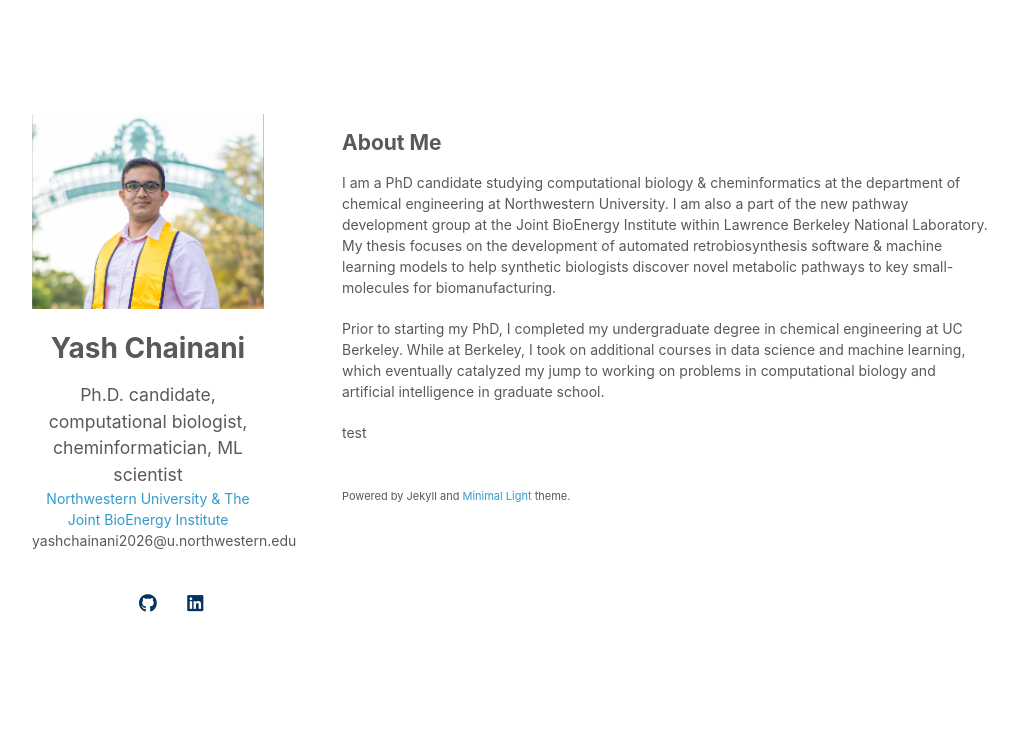
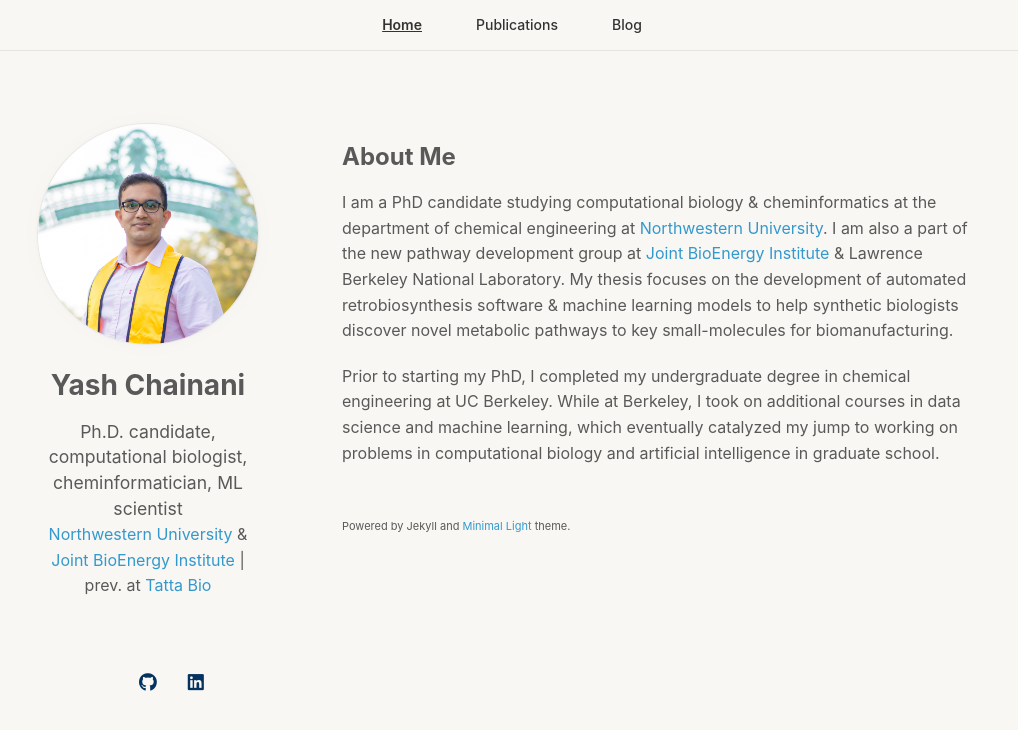
Before and after one commit to yashchainani21/yashchainani21.github.io, a Jekyll site: the page built from index.md, in a window 1280 px wide. Shown: the top 730 px of the page, without its empty margins (128-1146 px from the left). Built offline with Jekyll 4.4.1, drawn with Linux system fonts in a browser that asks for light colours; a style sheet for code colours, icons or effects is not loaded; our own code applies the rules of GitHub Pages for plain Markdown files.

Commit message:
Enhance website design and add navigation
- Add fixed navigation bar with Home, Publications, and Blog pages
- Create Publications and Blog pages with proper routing
- Style avatar image to be perfectly circular with diffused shadow effect
- Change background to warm light beige color (#f9f7f4)
- Remove email from header display for cleaner look
- Add hyperlinks to institutions (Northwestern, JBEI, Tatta Bio)
- Improve typography with larger font sizes (16px) and better spacing
- Optimize layout with minimal spacing between navigation and content
- Remove test content and clean up About Me section

🤖 Generated with [Claude Code](https://claude.ai/code)

Co-Authored-By: Claude <noreply@anthropic.com>

```diff
--- a/_config.yml
+++ b/_config.yml
@@ -1,7 +1,7 @@
 # Basic Information
 title: Yash Chainani
 position: Ph.D. candidate, computational biologist, cheminformatician, ML scientist
-affiliation: Northwestern University & The Joint BioEnergy Institute
+affiliation: Northwestern University & Joint BioEnergy Institute
 email: yashchainani2026@u.northwestern.edu
 
 # Search Engine Optimization (SEO)
--- a/_layouts/homepage.html
+++ b/_layouts/homepage.html
@@ -36,6 +36,15 @@
 
   </head>
   <body>
+    <!-- Navigation -->
+    <nav class="main-nav">
+      <div class="nav-container">
+        <a href="/" class="nav-link {% if page.url == '/' %}active{% endif %}">Home</a>
+        <a href="/publications/" class="nav-link {% if page.url == '/publications/' %}active{% endif %}">Publications</a>
+        <a href="/blog/" class="nav-link {% if page.url == '/blog/' %}active{% endif %}">Blog</a>
+      </div>
+    </nav>
+
     <div class="wrapper">
       <header>
 
@@ -50,11 +59,8 @@
         <br>
         {% endif %}
         {% if site.affiliation %}
-        <a href="{{ site.affiliation_link }}" rel="noopener"><autocolor>{{ site.affiliation }}</autocolor></a>
+        <a href="https://northwestern.edu" rel="noopener"><autocolor>Northwestern University</autocolor></a> & <a href="https://jbei.org" rel="noopener"><autocolor>Joint BioEnergy Institute</autocolor></a> | prev. at <a href="https://tatta.bio" rel="noopener"><autocolor>Tatta Bio</autocolor></a>
         <br>
-        {% endif %}
-        {% if site.email %}
-        <email>{{ site.email }}</email>
         {% endif %}
 
         <br>
--- a/_sass/minimal-light.scss
+++ b/_sass/minimal-light.scss
@@ -217,12 +217,10 @@ papertitle {
 
       .image.avatar img {
         border-radius: 100%;
+        border: 2px solid rgba(0, 0, 0, 0.2);
   width: 300px;
   height: auto;
   padding: 20px;
-        // border: 1px solid #ddd;
-        // padding: 3px;
-        // box-shadow: 0 -1px 5px 1px rgba(200, 200, 200, 0.3);
       }
 
     #header .image.avatar {
@@ -511,6 +509,7 @@ footer {
 
    .image.avatar img {
         border-radius: 100%;
+        border: 2px solid rgba(0, 0, 0, 0.2);
         width: 117px;
         padding:20px;
       }
@@ -565,6 +564,7 @@ footer {
 
   .image.avatar img {
       border-radius: 100%;
+      border: 2px solid rgba(0, 0, 0, 0.2);
       width: 95px;
       padding:20px;
   }
--- a/assets/css/style.scss
+++ b/assets/css/style.scss
@@ -2,3 +2,123 @@
 ---
 
 @import "minimal-light";
+
+/* Change page background to light beige */
+body {
+  background-color: #f9f7f4 !important;
+}
+
+/* Navigation styling */
+.main-nav {
+  background-color: #f9f7f4;
+  border-bottom: 1px solid rgba(0, 0, 0, 0.08);
+  padding: 8px 0;
+  position: fixed;
+  top: 0;
+  left: 0;
+  right: 0;
+  z-index: 1000;
+}
+
+.nav-container {
+  max-width: 1200px;
+  margin: 0 auto;
+  display: flex;
+  justify-content: center;
+  gap: 30px;
+  padding: 0 20px;
+}
+
+.nav-link {
+  color: #333 !important;
+  text-decoration: none !important;
+  font-weight: 500;
+  font-size: 14px;
+  padding: 6px 12px;
+  border-radius: 4px;
+  transition: all 0.2s ease;
+}
+
+.nav-link:hover {
+  color: #666 !important;
+  text-decoration: underline !important;
+}
+
+.nav-link.active {
+  color: #333 !important;
+  text-decoration: underline !important;
+  font-weight: 600;
+}
+
+/* Add top margin to body content to account for fixed nav */
+.wrapper {
+  margin-top: 2px !important;
+}
+
+/* Increase font size for better readability */
+body {
+  font-size: 16px !important;
+  line-height: 1.6 !important;
+}
+
+section {
+  font-size: 16px !important;
+}
+
+p {
+  font-size: 16px !important;
+}
+
+/* Improve spacing for affiliations in sidebar */
+header autocolor {
+  line-height: 1.4 !important;
+}
+
+header position {
+  line-height: 1.3 !important;
+}
+
+/* Custom avatar styling to override remote theme */
+.image.avatar img {
+  border-radius: 50% !important;
+  width: 220px !important;
+  height: 220px !important;
+  object-fit: cover !important;
+  box-shadow:
+    0 0 0 1px rgba(0, 0, 0, 0.05),
+    0 0 12px rgba(0, 0, 0, 0.03),
+    0 0 24px rgba(0, 0, 0, 0.02),
+    0 0 36px rgba(0, 0, 0, 0.015),
+    0 0 48px rgba(0, 0, 0, 0.01) !important;
+}
+
+/* Ensure circular styling on all screen sizes */
+@media screen and (max-width: 960px) {
+  .image.avatar img {
+    border-radius: 50% !important;
+    width: 160px !important;
+    height: 160px !important;
+    object-fit: cover !important;
+    box-shadow:
+      0 0 0 1px rgba(0, 0, 0, 0.05),
+      0 0 10px rgba(0, 0, 0, 0.03),
+      0 0 20px rgba(0, 0, 0, 0.02),
+      0 0 30px rgba(0, 0, 0, 0.015),
+      0 0 40px rgba(0, 0, 0, 0.01) !important;
+  }
+}
+
+@media screen and (max-width: 720px) {
+  .image.avatar img {
+    border-radius: 50% !important;
+    width: 130px !important;
+    height: 130px !important;
+    object-fit: cover !important;
+    box-shadow:
+      0 0 0 1px rgba(0, 0, 0, 0.05),
+      0 0 8px rgba(0, 0, 0, 0.03),
+      0 0 16px rgba(0, 0, 0, 0.02),
+      0 0 24px rgba(0, 0, 0, 0.015),
+      0 0 32px rgba(0, 0, 0, 0.01) !important;
+  }
+}
--- a/index.md
+++ b/index.md
@@ -4,8 +4,6 @@ layout: homepage
 
 ## About Me
 
-I am a PhD candidate studying computational biology & cheminformatics at the department of chemical engineering at Northwestern University. I am also a part of the new pathway development group at the Joint BioEnergy Institute within Lawrence Berkeley National Laboratory. My thesis focuses on the development of automated retrobiosynthesis software & machine learning models to help synthetic biologists discover novel metabolic pathways to key small-molecules for biomanufacturing.
+I am a PhD candidate studying computational biology & cheminformatics at the department of chemical engineering at [Northwestern University](https://northwestern.edu). I am also a part of the new pathway development group at [Joint BioEnergy Institute](https://jbei.org) & Lawrence Berkeley National Laboratory. My thesis focuses on the development of automated retrobiosynthesis software & machine learning models to help synthetic biologists discover novel metabolic pathways to key small-molecules for biomanufacturing.
 
 Prior to starting my PhD, I completed my undergraduate degree in chemical engineering at UC Berkeley. While at Berkeley, I took on additional courses in data science and machine learning, which eventually catalyzed my jump to working on problems in computational biology and artificial intelligence in graduate school.
-
-test
```
Also changed, not shown: blog.md (added, +16 -0 lines), publications.md (added, +11 -0 lines).
